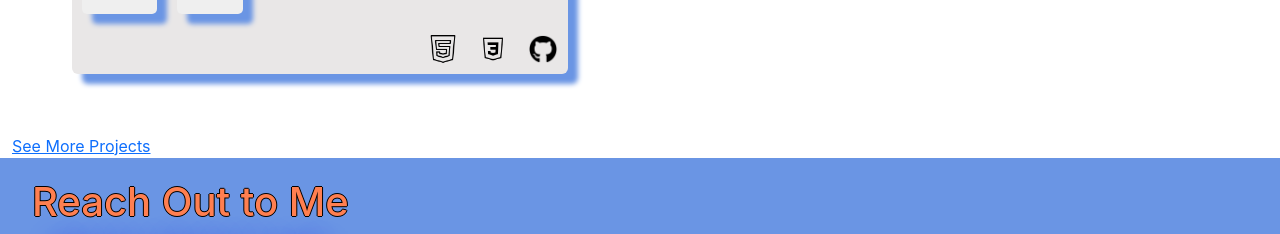
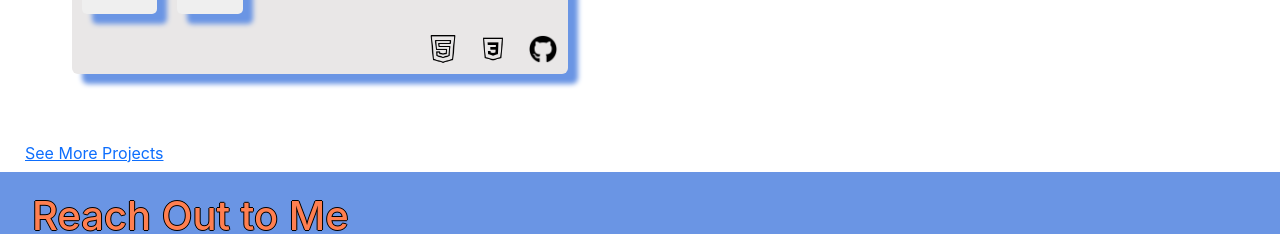
Before and after one commit to shAizi-Dev/portfolio, a React (Create React App) app: page / in a window 1280 px wide. Shown: the part 3340-3574 px from the top of the page. Built offline with nearby package versions, Linux system fonts and the light colour scheme.

Commit message:
commit change

```diff
--- a/src/Pages/Projects.js
+++ b/src/Pages/Projects.js
@@ -123,7 +123,7 @@ function Projects() {
         </div>
         {/* second row */}
         <div>
-            <a href='https://shaizidev.netlify.app/'>See More Projects </a>
+            <button className='btn btn-outline-ganger'><a href='https://shaizidev.netlify.app/'>See More Projects </a></button>
         </div>
       </div>
     </div>
```
